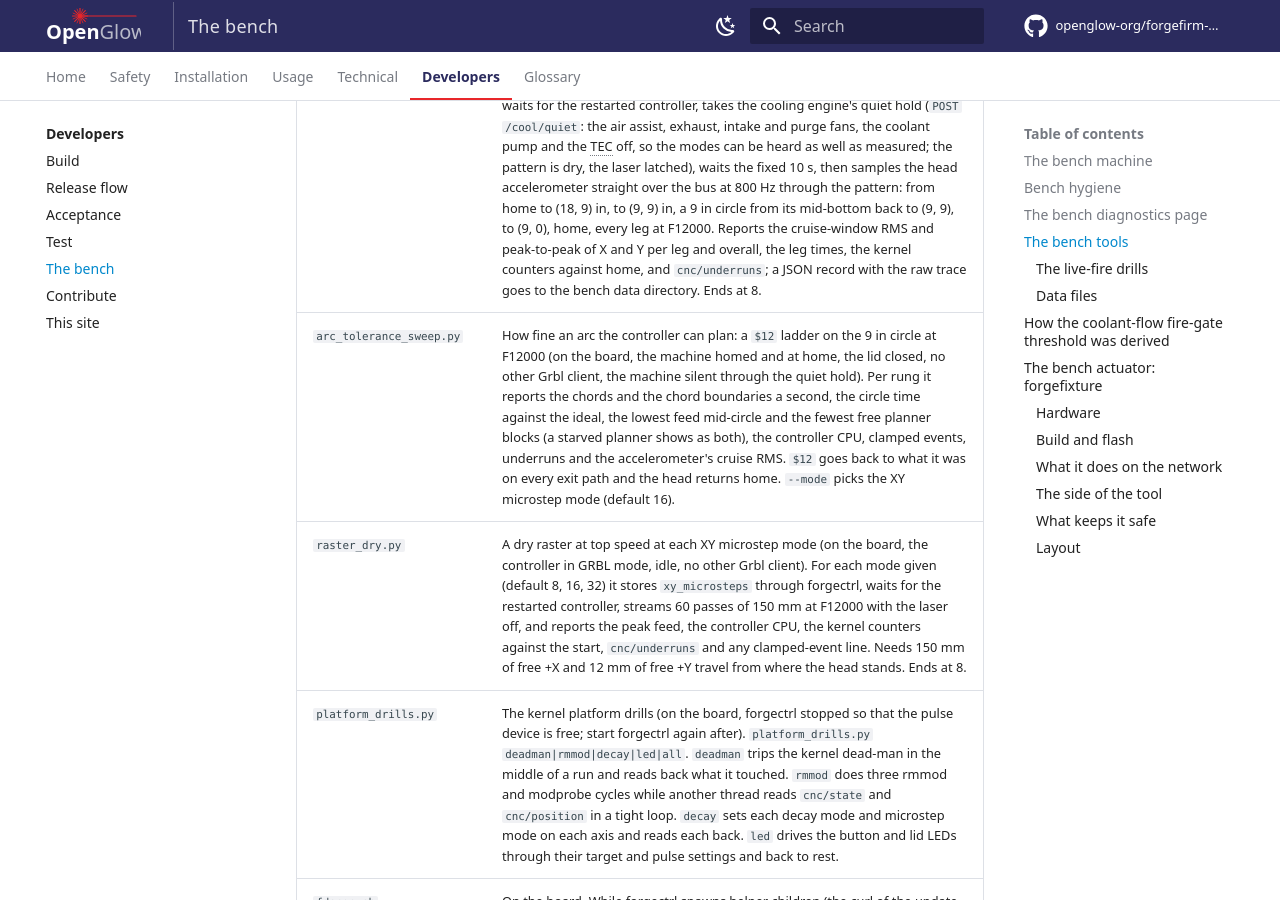
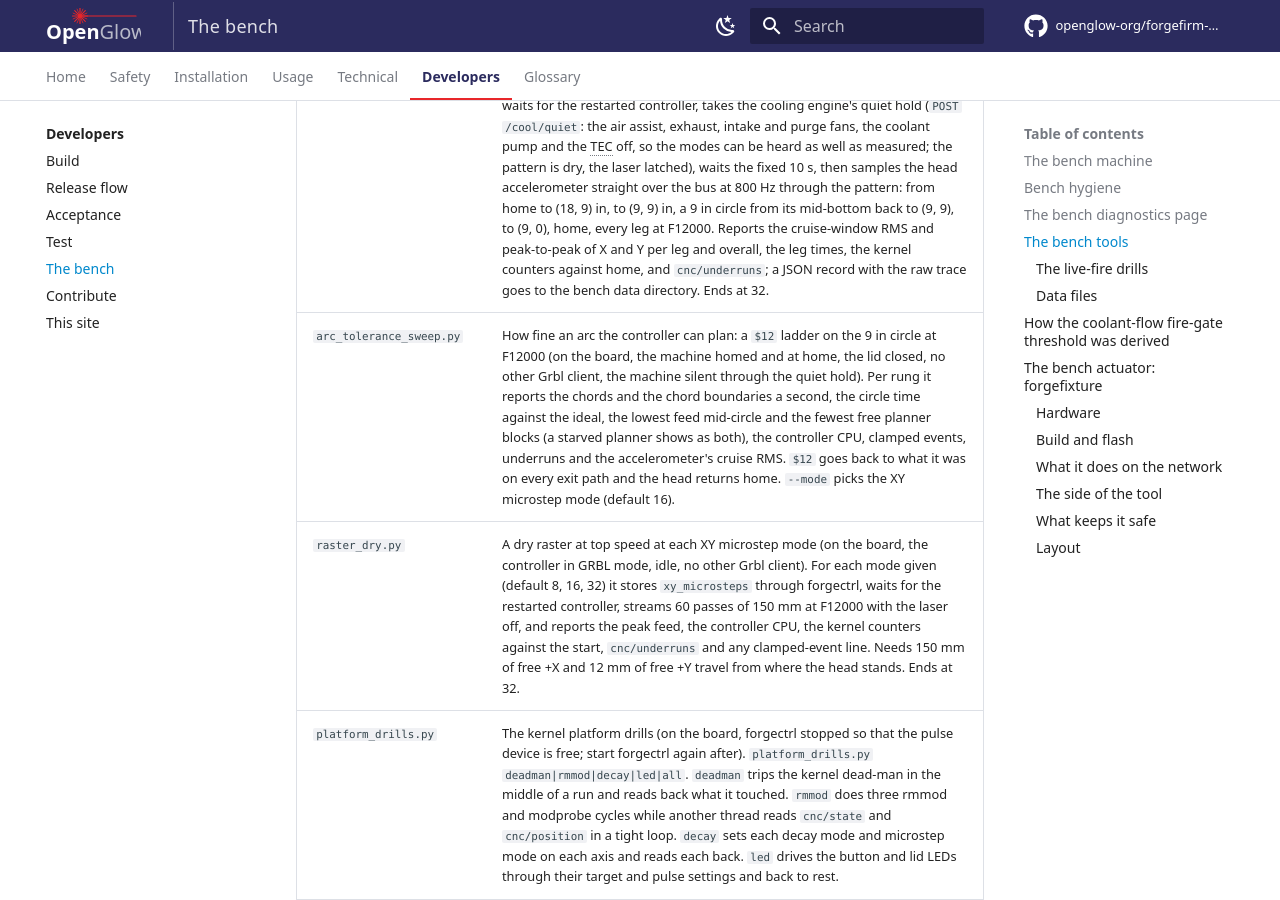
Before and after one commit to openglow-org/forgefirm-docs, an MkDocs documentation site: the page built from docs/developers/bench.md, in a window 1280 px wide and 900 px high, scrolled down 8574 px. Built offline with MkDocs 1.6.1 and Material for MkDocs 9.7.7, drawn with Linux system fonts in a browser that asks for light colours; comment, search, counter and statistics services are not loaded; some of the changed text lies outside the part shown.

Commit message:
Document the x32 xy_microsteps default
The unset xy_microsteps default is x32: the settings default column, the
grblHAL driver page, the motion hardware, acceptance, the index comparison,
and the bench harness and tool notes. x8 stays named as the factory's mode
and the scale base. Style and interface checks clean.

```diff
--- a/docs/developers/bench.md
+++ b/docs/developers/bench.md
@@ -197,9 +197,9 @@
 | `resume_dark_lead.py` | The pause and resume timing of the safety chain (on the board, as root). Samples LASER_ON, FIRE, HV_ENABLE, the charge-pump watchdog, the button, and the doors from the SoC pads through `/dev/mem` at about 2 kHz, with the motion dated from the kernel step counters, across a pause and a resume that the button presses of the operator drive. Reports how long HV_ENABLE survives after the stream stops, how fast the chain re-arms on the resume, and, with `--run live`, the dark lead between FIRE on again and LASER_ON that follows it, in milliseconds and in millimeters at the feed of the job. `--run dry` (the default) commands no laser at all. `--auto P,R` drives the pause and the resume with `!` and `~` for an unattended rehearsal. `--run live` needs the arm press and the live-fire precautions. GRBL mode, no other Grbl client attached. |
 | `pgood_probe.py` | The supply's power-good line against the laser chain (on the board, as root, no scope). Polls the kernel's readbacks (`laser_pgood` as the raw pin level, `laser_on`, `laser_enable`, `charge_pump_alive`) and the switch device's HV_ENABLE and doors bits at a few hundred hertz, with `hv_current` at 20 Hz, and prints every transition with a timestamp plus a per-line summary. Drive the machine meanwhile (a dry jog, an armed cut, a pause, a lid open); the probe only watches. It needs no file on the board: run it as `python3 -` over an ssh session with the script on standard input. |
 | `bench_m2.py` | The motion-quality bench. Runs against the board over TCP port 23: bounded round-trip jogs (sanity, maximum rate, diagonal) and a feed hold and resume in the middle of a move. Reports the peak feed, the state transitions, and the position drift. |
-| `xy_pattern_accel.py` | The XY microstep modes by the head accelerometer with the machine silent (on the board, the machine homed and standing at home, the lid closed, no other Grbl client). Per mode given (default 8, 16, 32) it stores `xy_microsteps`, waits for the restarted controller, takes the cooling engine's quiet hold (`POST /cool/quiet`: the air assist, exhaust, intake and purge fans, the coolant pump and the TEC off, so the modes can be heard as well as measured; the pattern is dry, the laser latched), waits the fixed 10 s, then samples the head accelerometer straight over the bus at 800 Hz through the pattern: from home to (18, 9) in, to (9, 9) in, a 9 in circle from its mid-bottom back to (9, 9), to (9, 0), home, every leg at F12000. Reports the cruise-window RMS and peak-to-peak of X and Y per leg and overall, the leg times, the kernel counters against home, and `cnc/underruns`; a JSON record with the raw trace goes to the bench data directory. Ends at 8. |
+| `xy_pattern_accel.py` | The XY microstep modes by the head accelerometer with the machine silent (on the board, the machine homed and standing at home, the lid closed, no other Grbl client). Per mode given (default 8, 16, 32) it stores `xy_microsteps`, waits for the restarted controller, takes the cooling engine's quiet hold (`POST /cool/quiet`: the air assist, exhaust, intake and purge fans, the coolant pump and the TEC off, so the modes can be heard as well as measured; the pattern is dry, the laser latched), waits the fixed 10 s, then samples the head accelerometer straight over the bus at 800 Hz through the pattern: from home to (18, 9) in, to (9, 9) in, a 9 in circle from its mid-bottom back to (9, 9), to (9, 0), home, every leg at F12000. Reports the cruise-window RMS and peak-to-peak of X and Y per leg and overall, the leg times, the kernel counters against home, and `cnc/underruns`; a JSON record with the raw trace goes to the bench data directory. Ends at 32. |
 | `arc_tolerance_sweep.py` | How fine an arc the controller can plan: a `$12` ladder on the 9 in circle at F12000 (on the board, the machine homed and at home, the lid closed, no other Grbl client, the machine silent through the quiet hold). Per rung it reports the chords and the chord boundaries a second, the circle time against the ideal, the lowest feed mid-circle and the fewest free planner blocks (a starved planner shows as both), the controller CPU, clamped events, underruns and the accelerometer's cruise RMS. `$12` goes back to what it was on every exit path and the head returns home. `--mode` picks the XY microstep mode (default 16). |
-| `raster_dry.py` | A dry raster at top speed at each XY microstep mode (on the board, the controller in GRBL mode, idle, no other Grbl client). For each mode given (default 8, 16, 32) it stores `xy_microsteps` through forgectrl, waits for the restarted controller, streams 60 passes of 150 mm at F12000 with the laser off, and reports the peak feed, the controller CPU, the kernel counters against the start, `cnc/underruns` and any clamped-event line. Needs 150 mm of free +X and 12 mm of free +Y travel from where the head stands. Ends at 8. |
+| `raster_dry.py` | A dry raster at top speed at each XY microstep mode (on the board, the controller in GRBL mode, idle, no other Grbl client). For each mode given (default 8, 16, 32) it stores `xy_microsteps` through forgectrl, waits for the restarted controller, streams 60 passes of 150 mm at F12000 with the laser off, and reports the peak feed, the controller CPU, the kernel counters against the start, `cnc/underruns` and any clamped-event line. Needs 150 mm of free +X and 12 mm of free +Y travel from where the head stands. Ends at 32. |
 | `platform_drills.py` | The kernel platform drills (on the board, forgectrl stopped so that the pulse device is free; start forgectrl again after). `platform_drills.py deadman|rmmod|decay|led|all`. `deadman` trips the kernel dead-man in the middle of a run and reads back what it touched. `rmmod` does three rmmod and modprobe cycles while another thread reads `cnc/state` and `cnc/position` in a tight loop. `decay` sets each decay mode and microstep mode on each axis and reads each back. `led` drives the button and lid LEDs through their target and pulse settings and back to rest. |
 | `fdscan.sh` | On the board. While forgectrl spawns helper children (the curl of the update check, the media-ctl and v4l2-ctl of the snapshot), scans each child for a descriptor on the pulse device. Expected: none. Only the controller inherits `/dev/glowforge`. Usage: `fdscan.sh <panel-token>`. |
 | `netblip.sh` | On the board, while a cloud session is live. Blackholes each established port 443 peer and breaks name resolution for N seconds, then restores both. The cloud client must see the dead socket and exit toward stopped-and-safe, and the respawn of the supervisor must connect again when the network is back. Usage: `netblip.sh [seconds]` (default 75). |
```
Also changed, not shown: other parts of docs/developers/bench.md (+1 -1 lines), docs/developers/acceptance.md (+2 -2 lines), docs/technical/forgefirm/grblhal-driver.md (+1 -1 lines), docs/technical/forgefirm/index.md (+1 -1 lines), docs/technical/machine/motion-hardware.md (+2 -2 lines), docs/usage/settings.md (+1 -1 lines).
